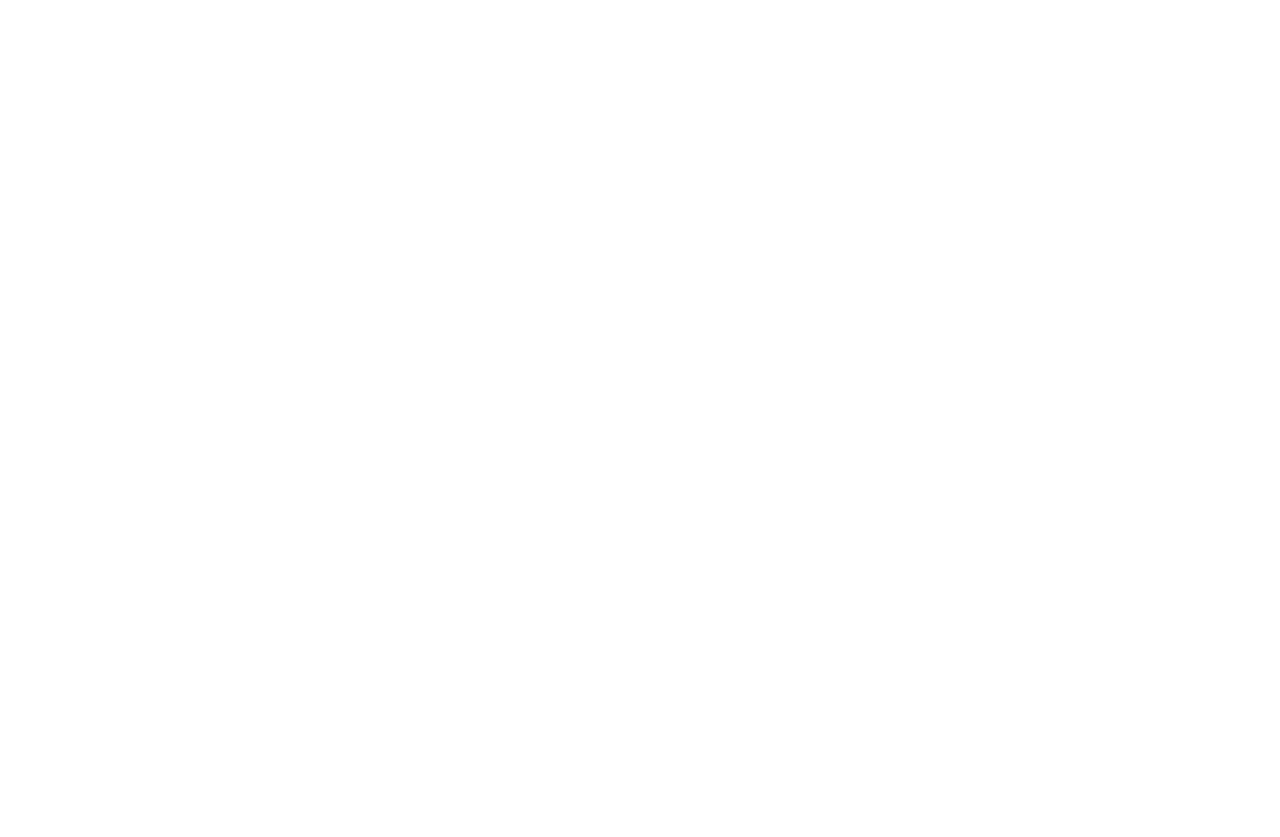
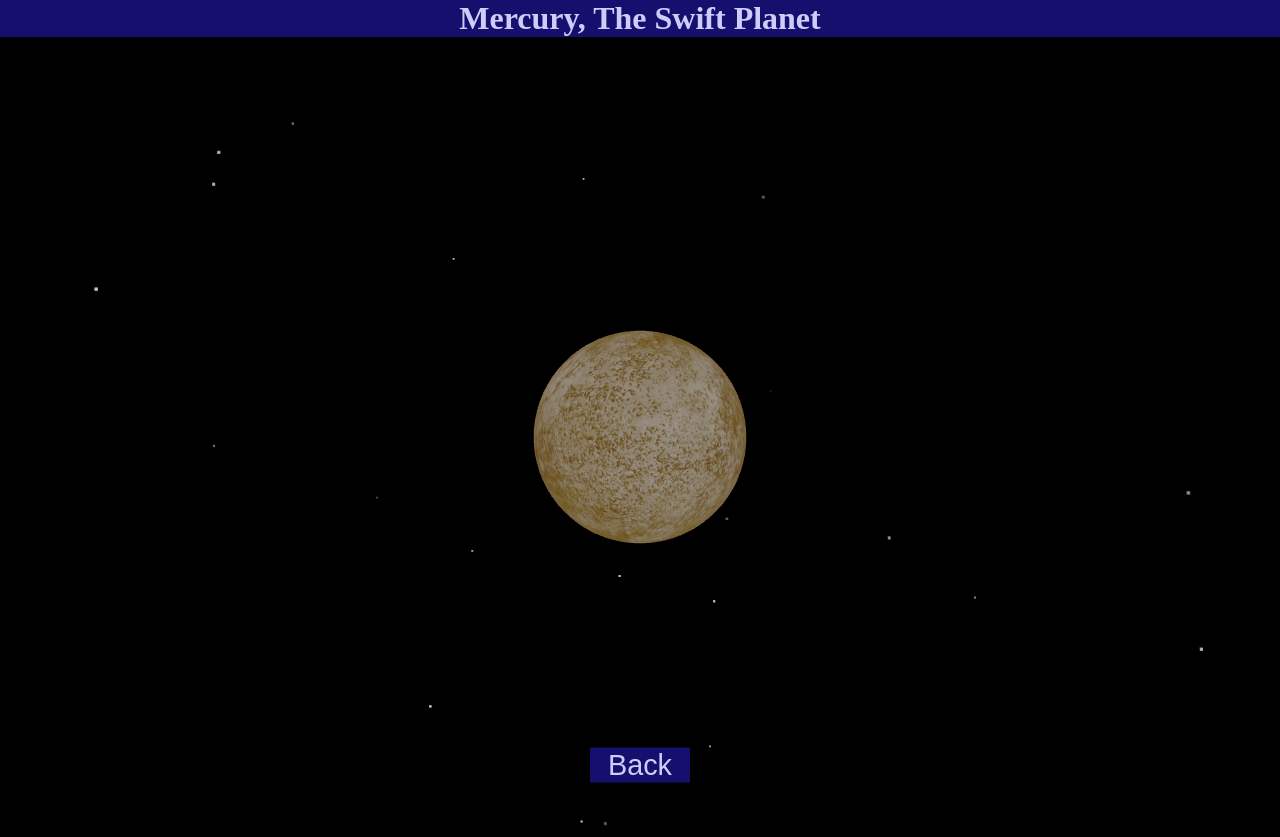
Before and after one commit to fletchcoder/Solar-System, a plain HTML site: page inner-planets/mercury.html in a window 1280 px wide. Before the commit the page ends 800 px from the top, so only its background shows below. Drawn offline with nearby package versions, Linux system fonts and the light colour scheme; animation ran at ten frames a second.

Commit message:
Completed mercury model, with slow rotation, dim lighting, and small amount of stars

```diff
--- a/inner-planets/mercury.html
+++ b/inner-planets/mercury.html
@@ -0,0 +1,30 @@
+<!DOCTYPE html>
+<html lang="en">
+    <head>
+        <meta charset="UTF-8" />
+        <meta
+            name="viewport"
+            content="width=device-width, initial-scale=1, user-scalable=no"
+        />
+        <meta name="keywords" content="Mercury, Swift, Planet" />
+        <meta
+            name="description"
+            content="Model of the first planet from the Sun, Mercury"
+        />
+        <link rel="stylesheet" href="/src/styles/main.css" />
+        <title>Mercury, The Swift Planet</title>
+        <script type="importmap">
+            {
+                "imports": {
+                    "three": "https://cdn.jsdelivr.net/npm/three@0.161/build/three.module.js",
+                    "jsm/": "https://cdn.jsdelivr.net/npm/three@0.161/examples/jsm/"
+                }
+            }
+        </script>
+    </head>
+    <body>
+        <h1>Mercury, The Swift Planet</h1>
+        <a href="/"><button class="home-button">Back</button></a>
+        <script type="module" src="/src/js/mercury.js"></script>
+    </body>
+</html>
--- a/src/js/index.js
+++ b/src/js/index.js
@@ -14,8 +14,6 @@
 const sunGroup = new THREE.Group();
 sunGroup.rotation.z = (-7.25 * Math.PI) / 180;
 scene.add(sunGroup);
-
-// new OrbitControls(camera, renderer.domElement);
 
 const loader = new THREE.TextureLoader();
 const geometry = new THREE.IcosahedronGeometry(1, 12);
--- a/src/js/mercury.js
+++ b/src/js/mercury.js
@@ -1,3 +1,51 @@
 import * as THREE from "three";
+import getStarfield from "./getStarfield.js";
+import { OrbitControls } from "jsm/controls/OrbitControls.js";
 
-const camera = new THREE.PerspectiveCamera();
+const width = window.innerWidth;
+const height = window.innerHeight;
+const scene = new THREE.Scene();
+
+const camera = new THREE.PerspectiveCamera(75, width / height, 0.1, 100);
+camera.position.z = 5;
+
+const renderer = new THREE.WebGLRenderer({ antialias: true });
+renderer.setSize(width, height);
+document.body.appendChild(renderer.domElement);
+
+new OrbitControls(camera, renderer.domElement);
+
+const mercGroup = new THREE.Group();
+mercGroup.rotation.z = (-0.03 * Math.PI) / 180;
+scene.add(mercGroup);
+
+const loader = new THREE.TextureLoader();
+const geometry = new THREE.IcosahedronGeometry(1, 12);
+const material = new THREE.MeshStandardMaterial({
+    map: loader.load("/src/images/textures/planets/mercury/mercurymap.jpg"),
+});
+
+const mercMesh = new THREE.Mesh(geometry, material);
+mercGroup.add(mercMesh);
+
+const stars = getStarfield({ numStars: 100 });
+scene.add(stars);
+
+const light = new THREE.AmbientLight();
+scene.add(light);
+
+function animate() {
+    requestAnimationFrame(animate);
+
+    mercMesh.rotation.y += 0.0005;
+    renderer.render(scene, camera);
+}
+
+animate();
+
+function handleWindowResize() {
+    camera.aspect = window.innerWidth / window.innerHeight;
+    camera.updateProjectionMatrix();
+    renderer.setSize(window.innerWidth, window.innerHeight);
+}
+window.addEventListener("resize", handleWindowResize, false);
--- a/src/styles/main.css
+++ b/src/styles/main.css
@@ -41,7 +41,7 @@
     width: 830px;
     height: 830px;
     transition: all 3s ease;
-    animation: orbit 45s linear infinite;
+    animation: orbit 55s linear infinite;
     border-radius: 100%;
 }
 
@@ -49,7 +49,7 @@
     text-decoration: none;
     position: absolute;
     z-index: 900;
-    animation: stay 45s linear infinite;
+    animation: stay 55s linear infinite;
 }
 
 .planet-orbit a p {
@@ -108,7 +108,6 @@
 
     #planets {
         position: absolute;
-        display: grid;
         grid-template-columns: 1fr 1fr;
         grid-template-rows: 1fr 1fr 1fr 1fr 1fr;
         align-items: center;
@@ -196,14 +195,26 @@
     top: 45%;
 }
 
+.home-button {
+    position: absolute;
+    bottom: 0;
+    background-color: var(--bg-color);
+    font-size: var(--fs-medium);
+    left: 50%;
+    border: none;
+    color: var(--main-text-color);
+    transform: translate(-50%, -50%);
+    width: 100px;
+}
+
 @keyframes orbit {
     100% {
-        rotate: 1turn;
+        rotate: -1turn;
     }
 }
 
 @keyframes stay {
     100% {
-        rotate: -1turn;
+        rotate: 1turn;
     }
 }
```
